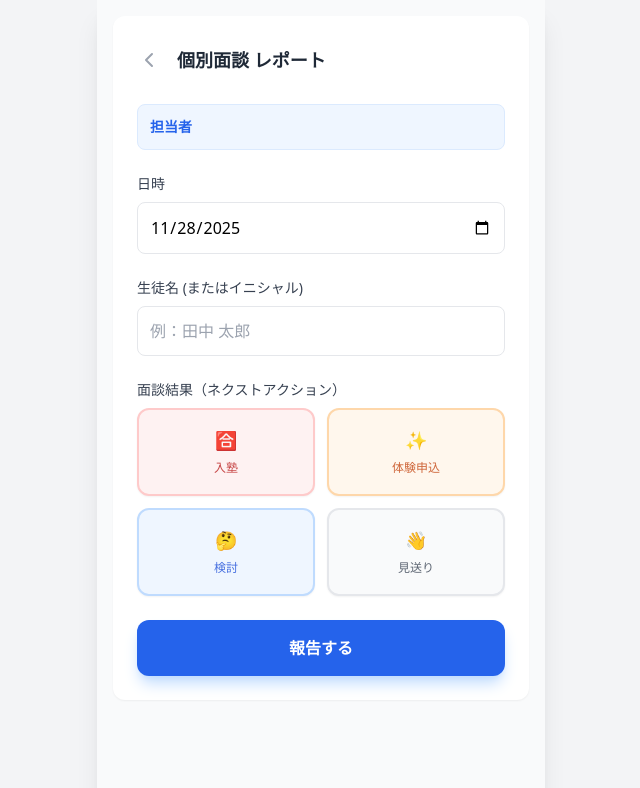
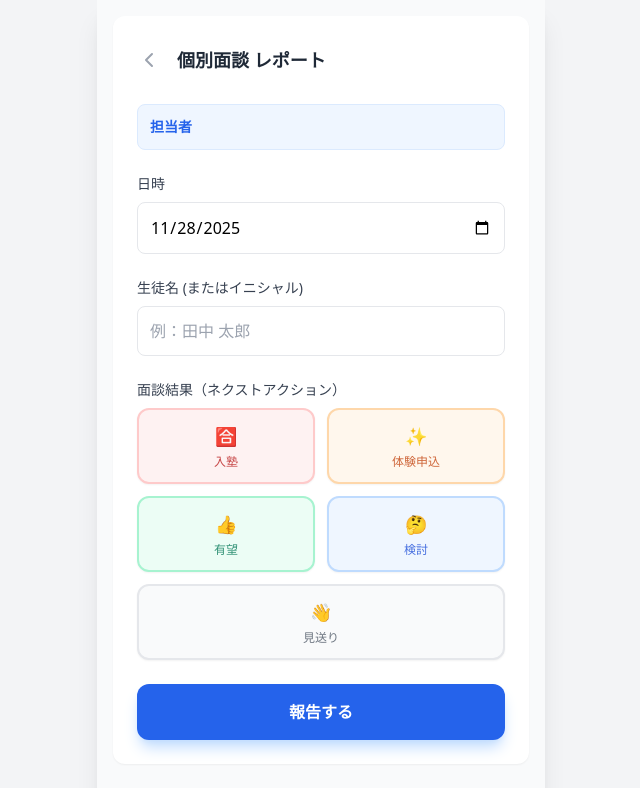
Before and after one commit to Yusuke-kawai922/cvr_kpi, a Next.js app: page /individual in a window 1280 px wide. Shown: the top 788 px of the page, without its empty margins (319-959 px from the left). Built offline with nearby package versions, Linux system fonts and the light colour scheme.

Commit message:
update: add promising option to individual report

```diff
--- a/app/individual/page.tsx
+++ b/app/individual/page.tsx
@@ -17,10 +17,9 @@ export default function IndividualPage({
 
     async function clientAction(formData: FormData) {
         setIsSubmitting(true)
-        // actions.ts へ送信
         await submitIndividualReport(formData)
 
-        alert('保存しました！体験・入塾の獲得ナイスです！')
+        alert('保存しました！お疲れ様でした。')
         router.push('/')
     }
 
@@ -55,7 +54,7 @@ export default function IndividualPage({
                         />
                     </div>
 
-                    {/* 生徒名（必須） */}
+                    {/* 生徒名 */}
                     <div>
                         <label className="block text-sm font-medium text-gray-700 mb-2">生徒名 (またはイニシャル)</label>
                         <input
@@ -67,25 +66,23 @@ export default function IndividualPage({
                         />
                     </div>
 
-                    {/* ★★★ ここを変更：成果ベースの選択肢にアップデート ★★★ */}
+                    {/* ★★★ 5段階評価に変更 ★★★ */}
                     <div>
                         <label className="block text-sm font-medium text-gray-700 mb-2">面談結果（ネクストアクション）</label>
                         <div className="grid grid-cols-2 gap-3">
                             {[
-                                // Sランク → 入塾（即決）
                                 { val: '入塾', label: '🈴 入塾 (即決)', color: 'border-red-200 bg-red-50 text-red-700' },
-                                // Aランク相当 → 体験申込（中間CV）
                                 { val: '体験', label: '✨ 体験申込', color: 'border-orange-200 bg-orange-50 text-orange-700' },
-                                // Bランク相当 → 検討中
-                                { val: '検討', label: '🤔 検討 (持ち帰り)', color: 'border-blue-200 bg-blue-50 text-blue-700' },
-                                // Cランク相当 → 見送り
-                                { val: '見送り', label: '👋 見送り (不可)', color: 'border-gray-200 bg-gray-50 text-gray-700' },
+                                { val: '有望', label: '👍 有望 (感触良)', color: 'border-emerald-200 bg-emerald-50 text-emerald-700' },
+                                { val: '検討', label: '🤔 検討 (五分)', color: 'border-blue-200 bg-blue-50 text-blue-700' },
+                                // 見送りは横幅いっぱいに表示して押しやすく、かつ区別する
+                                { val: '見送り', label: '👋 見送り (不可)', color: 'col-span-2 border-gray-200 bg-gray-50 text-gray-600' },
                             ].map((item) => (
-                                <label key={item.val} className="cursor-pointer">
+                                <label key={item.val} className={`cursor-pointer ${item.color.includes('col-span-2') ? 'col-span-2' : ''}`}>
                                     <input type="radio" name="result" value={item.val} className="peer sr-only" required />
-                                    <div className={`text-center p-4 rounded-xl border-2 hover:opacity-80 peer-checked:ring-2 peer-checked:ring-offset-1 peer-checked:ring-black transition-all shadow-sm ${item.color}`}>
-                                        <span className="font-bold text-lg block">{item.label.split(' ')[0]}</span>
-                                        <span className="text-xs opacity-80">{item.label.split(' ')[1]}</span>
+                                    <div className={`text-center p-3 rounded-xl border-2 hover:opacity-80 peer-checked:ring-2 peer-checked:ring-offset-1 peer-checked:ring-black transition-all shadow-sm h-full flex flex-col justify-center items-center ${item.color}`}>
+                                        <span className="font-bold text-lg">{item.label.split(' ')[0]}</span>
+                                        <span className="text-xs opacity-80 mt-1">{item.label.split(' ')[1]}</span>
                                     </div>
                                 </label>
                             ))}
```
